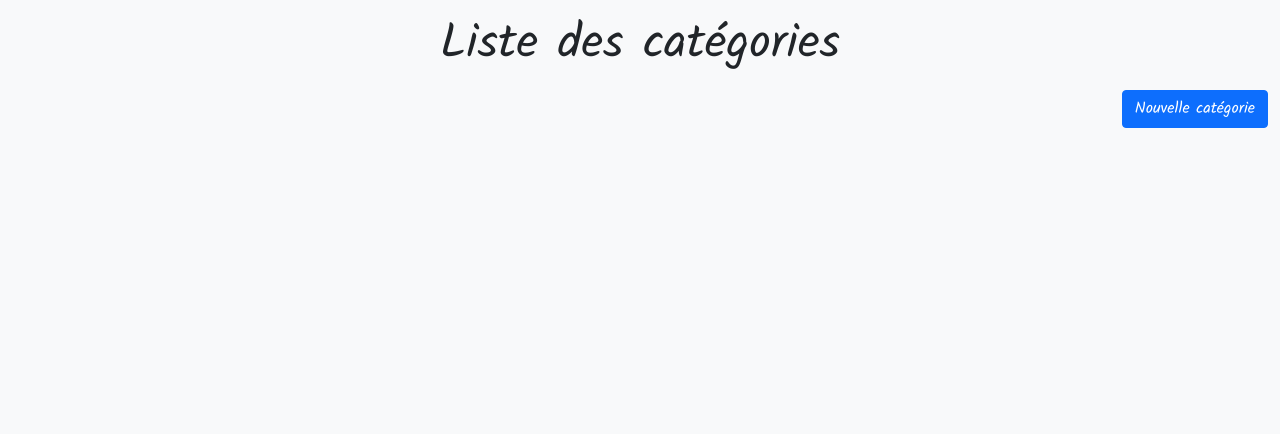
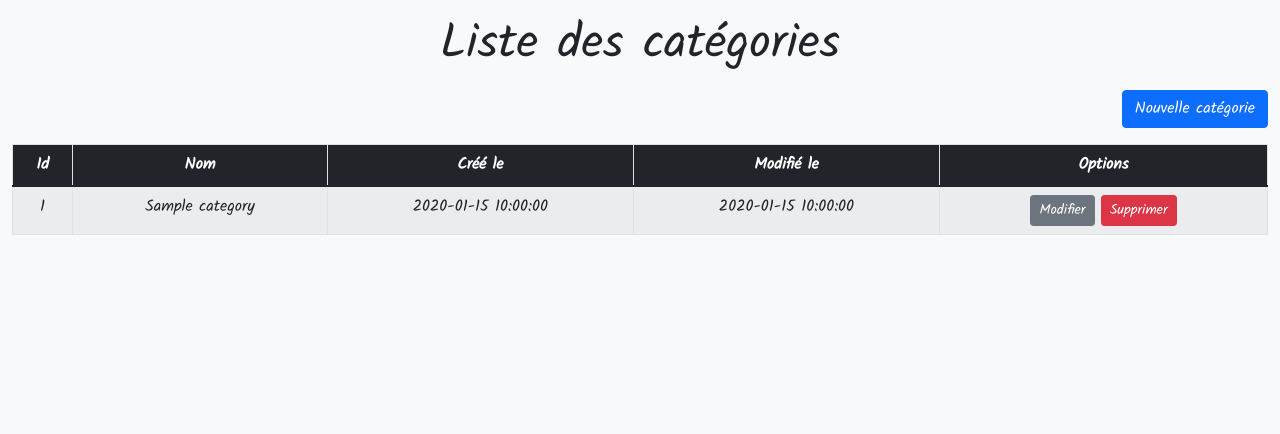
Before and after one commit to jc-aziaha/dwwm1b_auth, a PHP site: page /user/category/index in a window 1280 px wide. Shown: the part 56-490 px from the top of the page. Run offline with PHP 8.4, Linux system fonts and the light colour scheme; the visitor is signed in with stand-in values (Sample User, id 1); tables that the repository leaves empty or names only in its code hold one stand-in row (values such as "Sample post"); some libraries are stand-ins or nearby versions.

Commit message:
rendu du 12/05/2022 soir

```diff
--- a/config/constants.php
+++ b/config/constants.php
@@ -28,6 +28,26 @@
     const VALIDATOR             = __DIR__ . "/../src/zion/validation/validator.php";
 
 
+
+
+    /**
+     * Cette constante est un raccourci qui permet de charger l'authentificateur de l'application
+     */
+    const AUTH_AUTHENTICATOR    = __DIR__ . "/../src/security/authAuthenticator.php";
+
+
+    /**
+     * Cette constante est un raccourci qui permet de charger le "middleware" d'authentification
+     */
+    const AUTH_MIDDLEWARE       = __DIR__ . "/middleware/authMiddleware.php";
+
+
+
+
+
+
+// ---------------------------------------------Start Model-----------------------------------------------
+
     /**
      * Cette constante est un raccourci qui permet d'établir une connexion avec la base de données
      */
@@ -41,12 +61,6 @@
 
 
     /**
-     * Cette constante est un raccourci qui permet de charger l'authentificateur de l'application
+     * Cette constante est un raccorci qui permet de charger le manager de la table "category"
      */
-    const AUTH_AUTHENTICATOR    = __DIR__ . "/../src/security/authAuthenticator.php";
-
-
-    /**
-     * Cette constante est un raccourci qui permet de charger le "middleware" d'authentification
-     */
-    const AUTH_MIDDLEWARE       = __DIR__ . "/middleware/authMiddleware.php";
+    const CATEGORY              = __DIR__ . "/../src/manager/category.php";
--- a/config/routes.php
+++ b/config/routes.php
@@ -29,3 +29,7 @@
 
     get("/user/category/index",      ["user/category/categoryController", "index"]);
     get("/user/category/create",     ["user/category/categoryController", "create"]);
+    post("/user/category/create",    ["user/category/categoryController", "create"]);
+    get("/user/category/{id}/edit",    ["user/category/categoryController", "edit"]);
+    post("/user/category/{id}/edit",    ["user/category/categoryController", "edit"]);
+    get("/user/category/{id}/delete",    ["user/category/categoryController", "delete"]);
--- a/src/controller/user/category/categoryController.php
+++ b/src/controller/user/category/categoryController.php
@@ -14,12 +14,114 @@ require AUTH_MIDDLEWARE;
      */
     function index() : string
     {
-        return render("user/category/index.html.php");
+        // On fait appel au manager de la table "category"
+        require CATEGORY;
+
+        // On fait la requête pour récupérer toutes les catégories de la table "category"
+        $categories = findAllCategories();
+
+        // Et on retourne à cette vue, ces catégories
+        return render("user/category/index.html.php", ["categories" => $categories]);
+        // return render("user/category/index.html.php", array("categories" => $categories));
+        // return render("user/category/index.html.php", compact("categories"));
     }
 
 
+    /**
+     * Cette méthode permet de retourner la page correspondante
+     * à la création d'une catégorie
+     *
+     * @return string
+     */
+    function create() : string
+    {
+        if ($_SERVER['REQUEST_METHOD'] === "POST")
+        {
+            require VALIDATOR;
+            $errors = makeValidation($_POST,
+            [
+                "name" => ["requiredString", "string", "max::255", "exists::category,name"],
+            ],
+            [
+                "name.requiredString"   => "Le nom est obligatoire",
+                "name.string"           => "Veuillez entrer une chaîne de caractères.",
+                "name.max"              => "Le nom doit contenir au maximum 255 caractères.",
+                "name.exists"           => "Cette catégorie existe déjà; Veuillez en choisir une autre.",
+            ]);
 
-    function create()
-    {
+            if (count($errors) > 0)
+            {
+                $_SESSION['old']        = inputsCleaner1($_POST);
+                $_SESSION['formErrors'] = $errors;
+                return redirectBack();
+            }
+
+            require CATEGORY;
+            createCategory(inputsCleaner1($_POST));
+
+            return redirectToUrl("/user/category/index");
+        }
+
         return render("user/category/create.html.php");
     }
+
+
+    function edit($data)
+    {
+        $id = (int) strip_tags(htmlspecialchars($data[0]));
+
+        require CATEGORY;
+        $category = findCategoryBy(["id" => $id]);
+
+        if ( ! $category )
+        {
+            return redirectToUrl("/user/category/index");
+        }
+
+        if ($_SERVER['REQUEST_METHOD'] === "POST")
+        {
+            require VALIDATOR;
+            $errors = makeValidation($_POST,
+            [
+                "name" => ["requiredString", "string", "max::255", "existsInUpdate::category,name,$category->id"],
+            ],
+            [
+                "name.requiredString"   => "Le nom est obligatoire",
+                "name.string"           => "Veuillez entrer une chaîne de caractères.",
+                "name.max"              => "Le nom doit contenir au maximum 255 caractères.",
+                "name.existsInUpdate"   => "Cette catégorie existe déjà; Veuillez en choisir une autre.",
+            ]);
+
+            if (count($errors) > 0)
+            {
+                $_SESSION['old']        = inputsCleaner1($_POST);
+                $_SESSION['formErrors'] = $errors;
+                return redirectBack();
+            }
+
+            updateCategory(inputsCleaner1($_POST), $category->id);
+
+            return redirectToUrl("/user/category/index");
+        }
+
+        return render("user/category/edit.html.php", compact('category'));
+    }
+
+
+    function delete($data)
+    {
+        $id = (int) strip_tags(htmlspecialchars($data[0]));
+
+        require CATEGORY;
+        $category = findCategoryBy(["id" => $id]);
+
+        if ( ! $category )
+        {
+            return redirectToUrl("/user/category/index");
+        }
+
+        deleteCategory($category->id);
+
+        return redirectToUrl("/user/category/index");
+
+    }
--- /dev/null
+++ b/src/manager/category.php
@@ -0,0 +1,67 @@
+<?php
+
+
+
+    function createCategory(array $data) : void
+    {
+        require DB;
+        $table = "category";
+
+        $req = $db->prepare("INSERT INTO {$table} (name, created_at, updated_at) VALUES(:name, now(), now() )");
+        $req->bindValue(":name", $data['name']);
+        $req->execute();
+        $req->closeCursor();
+    }
+
+    function findAllCategories()
+    {
+        require DB;
+        $table = "category";
+
+        $req = $db->prepare("SELECT * FROM {$table}");
+        $req->execute();
+        $categories = $req->fetchAll();
+        $req->closeCursor();
+        return $categories;
+    }
+
+    function findCategoryBy(array $criteria)
+    {
+        require DB;
+        $table = "category";
+
+        $column = array_key_first($criteria);
+
+        $req = $db->prepare("SELECT * FROM {$table} WHERE {$column}=:{$column}");
+        $req->bindValue(":{$column}", $criteria[$column]);
+        $req->execute();
+        $category = $req->fetch();
+        $req->closeCursor();
+        return $category;
+    }
+
+    function updateCategory($data, $id)
+    {
+        require DB;
+        $table = "category";
+
+        $req = $db->prepare("UPDATE {$table} SET name=:name, updated_at=now() WHERE id=:id");
+
+        $req->bindValue(":name", $data['name']);
+        $req->bindValue(":id", $id);
+
+        $req->execute();
+        $req->closeCursor();
+    }
+
+
+    function deleteCategory($id)
+    {
+        require DB;
+        $table = "category";
+
+        $req = $db->prepare("DELETE FROM {$table} WHERE id=:id");
+        $req->bindValue(":id", $id);
+        $req->execute();
+        $req->closeCursor();
+    }
--- a/src/zion/abstractController/abstractController.php
+++ b/src/zion/abstractController/abstractController.php
@@ -10,13 +10,14 @@ declare(strict_types=1);
      * @param string $view_path
      * @return string
      */
-    function render(string $view_path) : string
+    function render(string $view_path, array $data = []) : string
     {
         // 1) Déclenchement de la temporisation de sortie avec ob_start(),
         // 2) et chargement dans cette mémoire du fichier contenant le code HTML de la vue
         // 3) Récupération du contenu du fichier grâce à ob_get_clean() et sauvegarde de ce dernier dans $content
         // parce que ob_get_clean() détruit le contenu juste après l'avoir lu.
         ob_start();
+        extract($data);
         require TEMPLATES . $view_path;
         $content = ob_get_clean();
 
--- a/src/zion/helpers.php
+++ b/src/zion/helpers.php
@@ -62,6 +62,7 @@ HTML;
      */
     function old(string $input_name)
     {
+
         if (isset($_SESSION['old'][$input_name]) && !empty($_SESSION['old'][$input_name]))
         {
             $data = $_SESSION['old'][$input_name];
--- a/templates/user/category/index.html.php
+++ b/templates/user/category/index.html.php
@@ -7,3 +7,31 @@
 <div class="d-flex justify-content-end align-items-center my-3">
     <a href="/user/category/create" class="btn btn-primary">Nouvelle catégorie</a>
 </div>
+
+<div class="table-responsive">
+    <table class="table table-striped table-hover table-bordered text-center">
+        <thead class="bg-dark text-white">
+            <tr>
+                <th>Id</th>
+                <th>Nom</th>
+                <th>Créé le</th>
+                <th>Modifié le</th>
+                <th>Options</th>
+            </tr>
+        </thead>
+        <tbody>
+            <?php foreach($categories as $category) : ?>
+                <tr>
+                    <td><?= htmlspecialchars(addslashes($category->id)) ?></td>
+                    <td><?= htmlspecialchars(addslashes($category->name)) ?></td>
+                    <td><?= htmlspecialchars(addslashes($category->created_at)) ?></td>
+                    <td><?= htmlspecialchars(addslashes($category->updated_at)) ?></td>
+                    <td>
+                        <a href="/user/category/<?= htmlspecialchars(addslashes($category->id)) ?>/edit" class="btn btn-sm btn-secondary">Modifier</a>
+                        <a href="/user/category/<?= htmlspecialchars(addslashes($category->id)) ?>/delete" class="btn btn-sm btn-danger" onclick="return confirm('Confirmer la suppression? ')">Supprimer</a>
+                    </td>
+                </tr>
+            <?php endforeach ?>
+        </tbody>
+    </table>
+</div>
```
Also changed, not shown: public/test.php (+15 -5 lines), src/zion/validation/validator.php (+63 -0 lines), templates/user/category/create.html.php (added, +18 -0 lines), templates/user/category/edit.html.php (added, +18 -0 lines).
